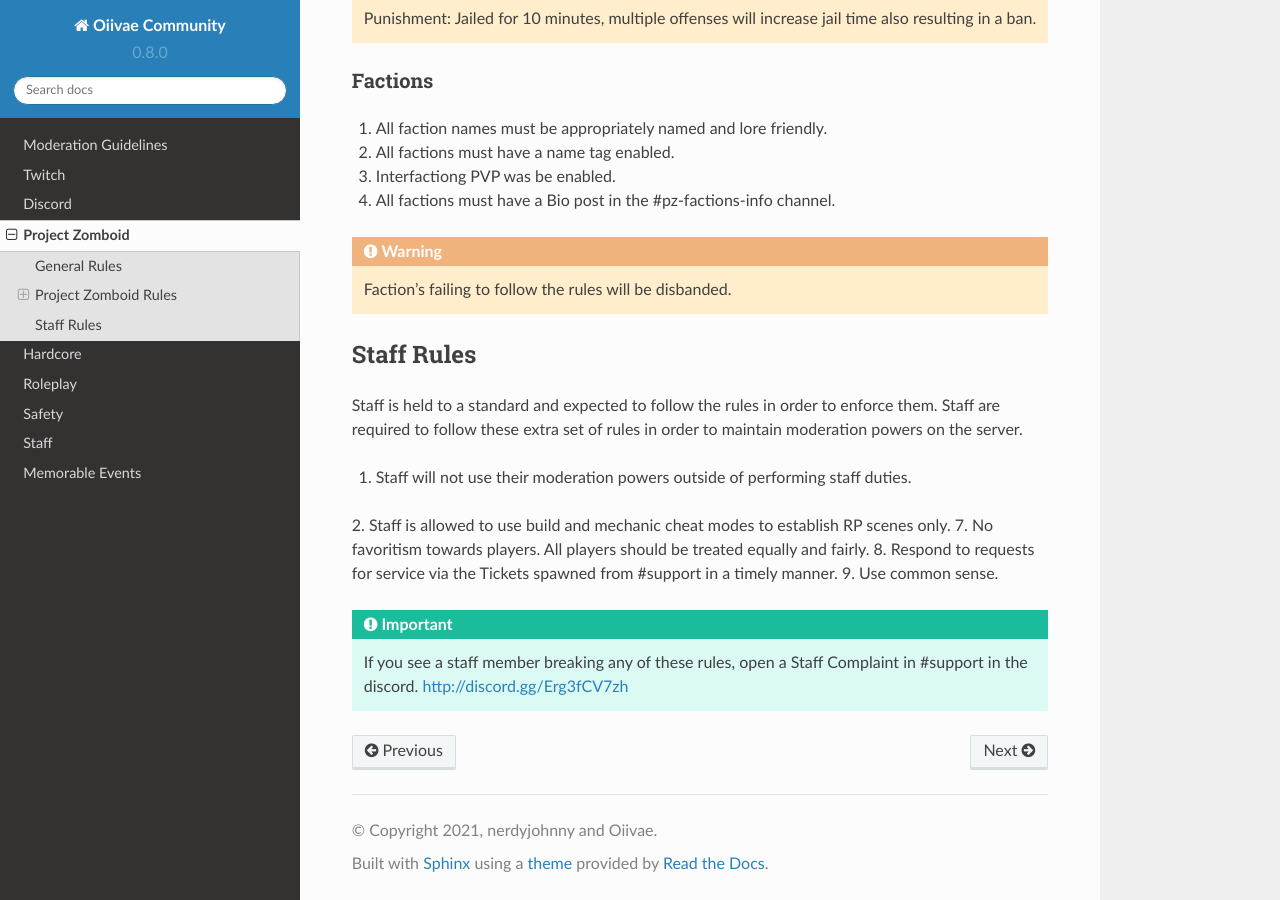
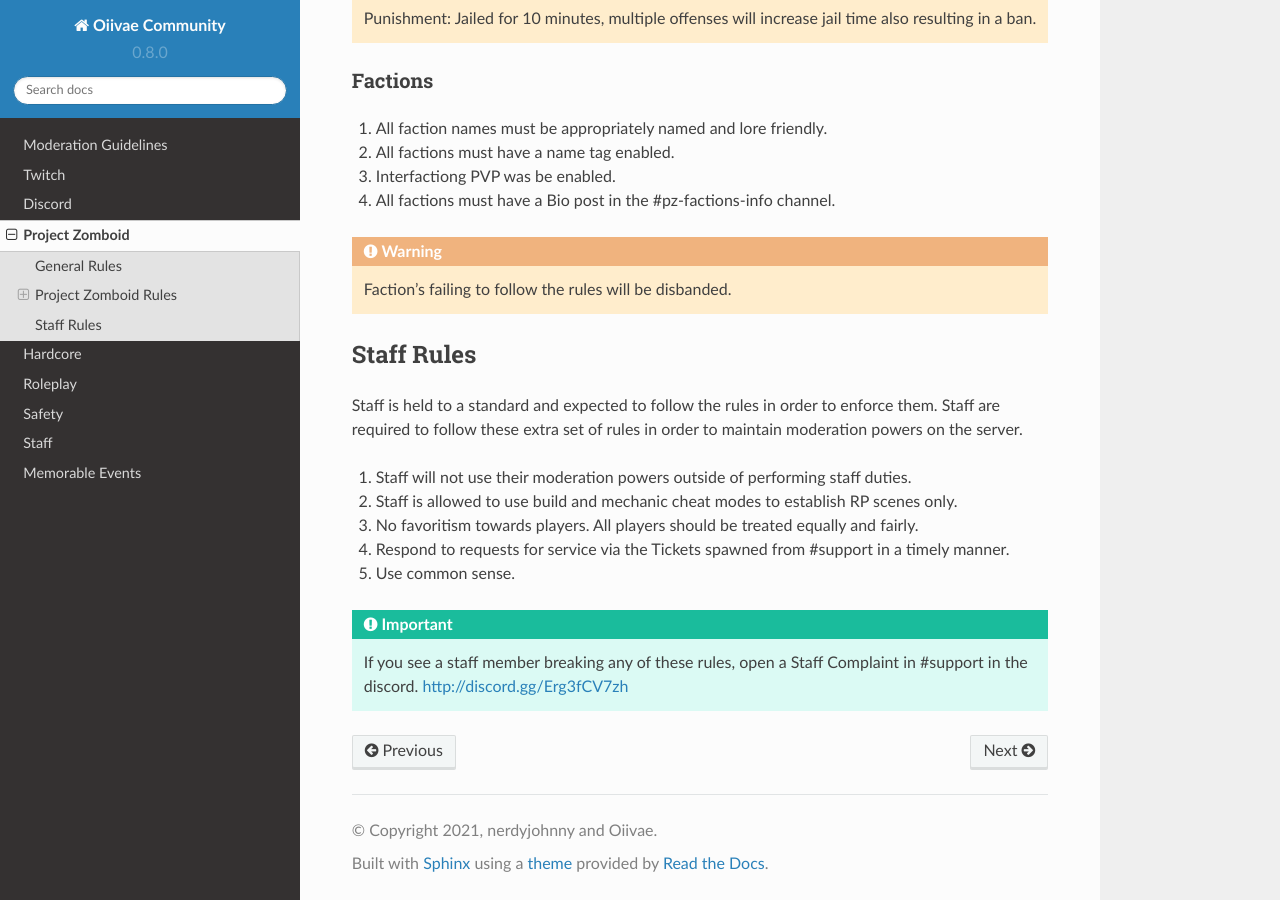
Before and after one commit to nerdyjohnny/ovidoc, a Sphinx documentation site: the page built from docs/source/pz.rst, in a window 1280 px wide and 900 px high, scrolled down 3401 px. Built offline with Sphinx 7.4.7 and the Read the Docs theme 2.0.0, drawn with Linux system fonts in a browser that asks for light colours.

Commit message:
Update pz.rst

```diff
--- a/docs/source/pz.rst
+++ b/docs/source/pz.rst
@@ -104,8 +104,8 @@ Staff is held to a standard and expected to follow the rules in order to enforce
 
 1. Staff will not use their moderation powers outside of performing staff duties.
 2. Staff is allowed to use build and mechanic cheat modes to establish RP scenes only.
-7. No favoritism towards players. All players should be treated equally and fairly.
-8. Respond to requests for service via the Tickets spawned from #support in a timely manner.
-9. Use common sense.
+3. No favoritism towards players. All players should be treated equally and fairly.
+4. Respond to requests for service via the Tickets spawned from #support in a timely manner.
+5. Use common sense.
 
 .. important:: If you see a staff member breaking any of these rules, open a Staff Complaint in #support in the discord. http://discord.gg/Erg3fCV7zh
```
